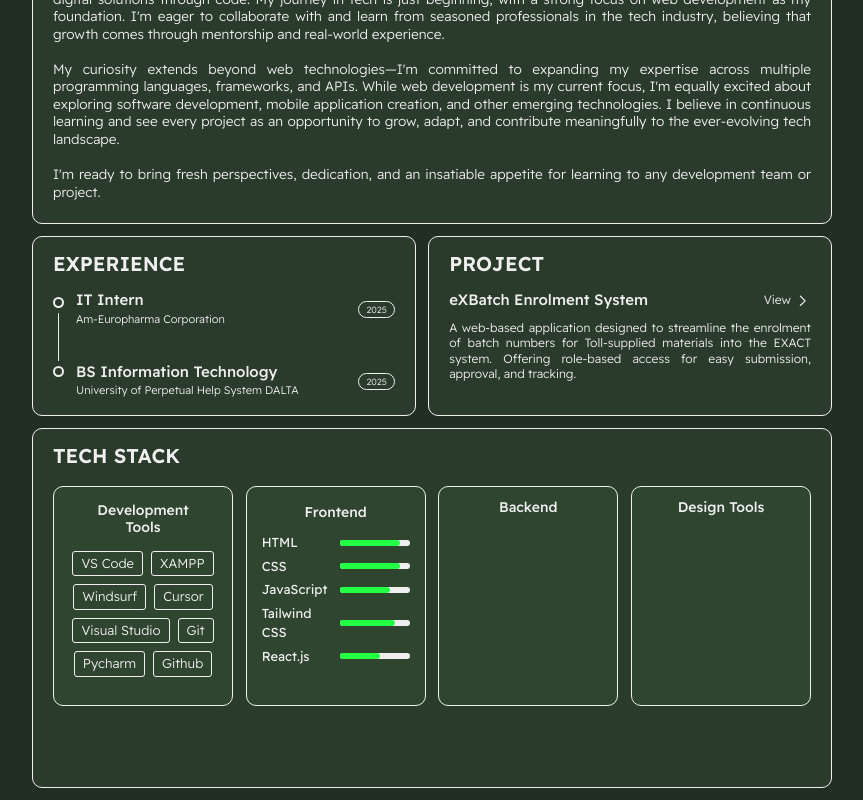
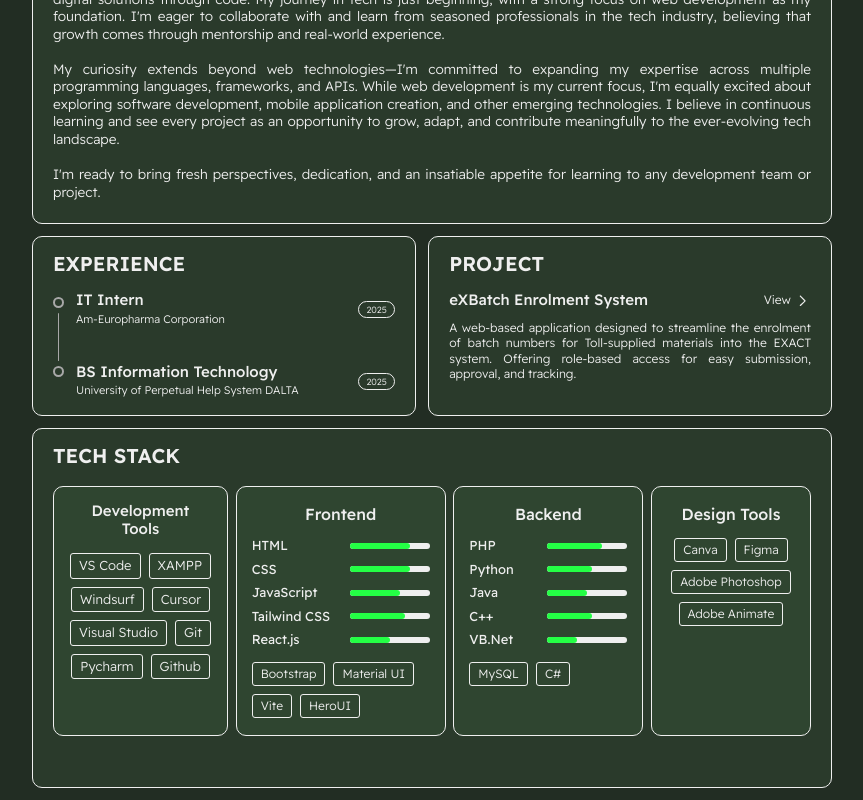
Before and after one commit to dkfkwps7/dkfkwps-portfolio, a React (Vite) app: page / in a window 1280 px wide. Shown: the part 336-1136 px from the top of the page, without its empty margins (208-1071 px from the left). Built offline with nearby package versions, Linux system fonts and the light colour scheme.

Commit message:
Done Tech Stack Contents

```diff
--- a/src/Components/Hero/Hero.jsx
+++ b/src/Components/Hero/Hero.jsx
@@ -61,17 +61,17 @@ const Hero = () => {
           height: "11px",
           borderRadius: "50%",
           backgroundColor: hoveredIndex === index ? "#24FF45" : "transparent",
-          border: "2px solid #EFEFEF",
+          border: "2px solid #A8A8A8",
           transition: "background-color 0.3s ease",
         }}
       />
 
       <div
         style={{
-          width: "1.5px",
+          width: "1.4px",
           height: "50px",
           borderRadius: "15px",
-          backgroundColor: "#EFEFEF",
+          backgroundColor: "#A8A8A8",
           margin: "5px ",
         }}
       />
@@ -83,7 +83,7 @@ const Hero = () => {
           borderRadius: "50%",
           backgroundColor:
             hoveredIndex === index + 1 ? "#24FF45" : "transparent",
-          border: "2px solid #EFEFEF",
+          border: "2px solid #A8A8A8",
           transition: "background-color 0.3s ease",
         }}
       />
@@ -98,6 +98,7 @@ const Hero = () => {
         style={{
           width: "800px",
           height: "180px",
+          cursor: "default",
         }}
       >
         <div className="profile-image mr-9">
@@ -231,6 +232,7 @@ const Hero = () => {
           border: "#EFEFEF solid 1px",
           borderRadius: "10px",
           padding: "20px",
+          cursor: "default",
         }}
       >
         <h2
@@ -290,6 +292,7 @@ const Hero = () => {
             border: "#EFEFEF solid 1px",
             borderRadius: "10px",
             padding: "20px",
+            cursor: "default",
           }}
         >
           <h2
@@ -449,6 +452,7 @@ const Hero = () => {
               fontSize: "20px",
               color: "#EFEFEF",
               marginBottom: "10px",
+              cursor: "default",
             }}
           >
             PROJECT
@@ -462,6 +466,7 @@ const Hero = () => {
                   fontWeight: "500",
                   fontSize: "15px",
                   color: "#EFEFEF",
+                  cursor: "default",
                 }}
               >
                 eXBatch Enrolment System
@@ -513,6 +518,7 @@ const Hero = () => {
                 color: "#EFEFEF",
                 lineHeight: "1.3",
                 textAlign: "justify",
+                cursor: "default",
               }}
             >
               A web-based application designed to streamline the enrolment of
@@ -555,8 +561,8 @@ const Hero = () => {
           <div
             className="tech-category"
             style={{
-              width: "180px",
-              height: "220px",
+              width: "175px",
+              height: "250px",
               backgroundColor: "#2F4530",
               borderRadius: "10px",
               border: "#EFEFEF solid 1px",
@@ -568,7 +574,7 @@ const Hero = () => {
               style={{
                 fontFamily: "Readex Pro, sans-serif",
                 fontWeight: "500",
-                fontSize: "14px",
+                fontSize: "15px",
                 color: "#EFEFEF",
                 textAlign: "center",
                 marginBottom: "15px",
@@ -613,8 +619,8 @@ const Hero = () => {
           <div
             className="tech-category"
             style={{
-              width: "180px",
-              height: "220px",
+              width: "210px",
+              height: "250px",
               backgroundColor: "#2F4530",
               borderRadius: "10px",
               border: "#EFEFEF solid 1px",
@@ -626,7 +632,7 @@ const Hero = () => {
               style={{
                 fontFamily: "Readex Pro, sans-serif",
                 fontWeight: "500",
-                fontSize: "14px",
+                fontSize: "16px",
                 color: "#EFEFEF",
                 textAlign: "center",
                 marginBottom: "10px",
@@ -647,7 +653,7 @@ const Hero = () => {
               </span>
               <div
                 style={{
-                  width: "70px",
+                  width: "80px",
                   height: "6px",
                   backgroundColor: "#EFEFEF",
                   borderRadius: "3px",
@@ -678,7 +684,7 @@ const Hero = () => {
               </span>
               <div
                 style={{
-                  width: "70px",
+                  width: "80px",
                   height: "6px",
                   backgroundColor: "#EFEFEF",
                   borderRadius: "3px",
@@ -709,7 +715,7 @@ const Hero = () => {
               </span>
               <div
                 style={{
-                  width: "70px",
+                  width: "80px",
                   height: "6px",
                   backgroundColor: "#EFEFEF",
                   borderRadius: "3px",
@@ -740,7 +746,7 @@ const Hero = () => {
               </span>
               <div
                 style={{
-                  width: "70px",
+                  width: "80px",
                   height: "6px",
                   backgroundColor: "#EFEFEF",
                   borderRadius: "3px",
@@ -771,7 +777,7 @@ const Hero = () => {
               </span>
               <div
                 style={{
-                  width: "70px",
+                  width: "80px",
                   height: "6px",
                   backgroundColor: "#EFEFEF",
                   borderRadius: "3px",
@@ -789,18 +795,40 @@ const Hero = () => {
                 />
               </div>
             </div>
+            <div className="flex flex-wrap gap-2 mt-3">
+              {["Bootstrap", "Material UI", "Vite", "HeroUI"].map(
+                (frontend) => (
+                  <span
+                    key={frontend}
+                    className="frontend-tag"
+                    style={{
+                      fontFamily: "Readex Pro, sans-serif",
+                      fontWeight: "300",
+                      fontSize: "12px",
+                      color: "#EFEFEF",
+                      border: "1px solid #EFEFEF",
+                      borderRadius: "3px",
+                      padding: "2px 8px",
+                      display: "inline-block",
+                    }}
+                  >
+                    {frontend}
+                  </span>
+                )
+              )}
+            </div>
           </div>
 
           {/* Backend Container */}
           <div
             className="tech-category"
             style={{
-              width: "180px",
-              height: "220px",
+              width: "190px",
+              height: "250px",
               backgroundColor: "#2F4530",
               borderRadius: "10px",
               border: "#EFEFEF solid 1px",
-              padding: "10px",
+              padding: "15px",
               marginBottom: "15px",
             }}
           >
@@ -808,7 +836,7 @@ const Hero = () => {
               style={{
                 fontFamily: "Readex Pro, sans-serif",
                 fontWeight: "500",
-                fontSize: "14px",
+                fontSize: "16px",
                 color: "#EFEFEF",
                 textAlign: "center",
                 marginBottom: "10px",
@@ -816,19 +844,198 @@ const Hero = () => {
             >
               Backend
             </h3>
-            {/* Content will go here */}
+
+            <div className="flex items-center justify-between mb-1">
+              <span
+                style={{
+                  fontFamily: "Readex Pro, sans-serif",
+                  fontWeight: "400",
+                  fontSize: "13px",
+                  color: "#EFEFEF",
+                }}
+              >
+                PHP
+              </span>
+              <div
+                style={{
+                  width: "80px",
+                  height: "6px",
+                  backgroundColor: "#EFEFEF",
+                  borderRadius: "3px",
+                  position: "relative",
+                }}
+              >
+                <div
+                  style={{
+                    width: "55px",
+                    height: "6px",
+                    backgroundColor: "#24FF45",
+                    borderRadius: "3px",
+                    position: "absolute",
+                  }}
+                />
+              </div>
+            </div>
+
+            <div className="flex items-center justify-between mb-1">
+              <span
+                style={{
+                  fontFamily: "Readex Pro, sans-serif",
+                  fontWeight: "400",
+                  fontSize: "13px",
+                  color: "#EFEFEF",
+                }}
+              >
+                Python
+              </span>
+              <div
+                style={{
+                  width: "80px",
+                  height: "6px",
+                  backgroundColor: "#EFEFEF",
+                  borderRadius: "3px",
+                  position: "relative",
+                }}
+              >
+                <div
+                  style={{
+                    width: "45px",
+                    height: "6px",
+                    backgroundColor: "#24FF45",
+                    borderRadius: "3px",
+                    position: "absolute",
+                  }}
+                />
+              </div>
+            </div>
+
+            <div className="flex items-center justify-between mb-1">
+              <span
+                style={{
+                  fontFamily: "Readex Pro, sans-serif",
+                  fontWeight: "400",
+                  fontSize: "13px",
+                  color: "#EFEFEF",
+                }}
+              >
+                Java
+              </span>
+              <div
+                style={{
+                  width: "80px",
+                  height: "6px",
+                  backgroundColor: "#EFEFEF",
+                  borderRadius: "3px",
+                  position: "relative",
+                }}
+              >
+                <div
+                  style={{
+                    width: "40px",
+                    height: "6px",
+                    backgroundColor: "#24FF45",
+                    borderRadius: "3px",
+                    position: "absolute",
+                  }}
+                />
+              </div>
+            </div>
+
+            <div className="flex items-center justify-between mb-1">
+              <span
+                style={{
+                  fontFamily: "Readex Pro, sans-serif",
+                  fontWeight: "400",
+                  fontSize: "13px",
+                  color: "#EFEFEF",
+                }}
+              >
+                C++
+              </span>
+              <div
+                style={{
+                  width: "80px",
+                  height: "6px",
+                  backgroundColor: "#EFEFEF",
+                  borderRadius: "3px",
+                  position: "relative",
+                }}
+              >
+                <div
+                  style={{
+                    width: "45px",
+                    height: "6px",
+                    backgroundColor: "#24FF45",
+                    borderRadius: "3px",
+                    position: "absolute",
+                  }}
+                />
+              </div>
+            </div>
+
+            <div className="flex items-center justify-between mb-1">
+              <span
+                style={{
+                  fontFamily: "Readex Pro, sans-serif",
+                  fontWeight: "400",
+                  fontSize: "13px",
+                  color: "#EFEFEF",
+                }}
+              >
+                VB.Net
+              </span>
+              <div
+                style={{
+                  width: "80px",
+                  height: "6px",
+                  backgroundColor: "#EFEFEF",
+                  borderRadius: "3px",
+                  position: "relative",
+                }}
+              >
+                <div
+                  style={{
+                    width: "30px",
+                    height: "6px",
+                    backgroundColor: "#24FF45",
+                    borderRadius: "3px",
+                    position: "absolute",
+                  }}
+                />
+              </div>
+            </div>
+            <div className="flex flex-wrap gap-2 mt-3">
+              {["MySQL", "C#"].map((frontend) => (
+                <span
+                  key={frontend}
+                  className="backend-tag"
+                  style={{
+                    fontFamily: "Readex Pro, sans-serif",
+                    fontWeight: "300",
+                    fontSize: "12px",
+                    color: "#EFEFEF",
+                    border: "1px solid #EFEFEF",
+                    borderRadius: "3px",
+                    padding: "2px 8px",
+                    display: "inline-block",
+                  }}
+                >
+                  {frontend}
+                </span>
+              ))}
+            </div>
           </div>
 
           {/* Design Tools Container */}
           <div
             className="tech-category"
             style={{
-              width: "180px",
-              height: "220px",
+              width: "160px",
+              height: "250px",
               backgroundColor: "#2F4530",
               borderRadius: "10px",
               border: "#EFEFEF solid 1px",
-              padding: "10px",
+              padding: "15px",
               marginBottom: "15px",
             }}
           >
@@ -836,7 +1043,7 @@ const Hero = () => {
               style={{
                 fontFamily: "Readex Pro, sans-serif",
                 fontWeight: "500",
-                fontSize: "14px",
+                fontSize: "16px",
                 color: "#EFEFEF",
                 textAlign: "center",
                 marginBottom: "10px",
@@ -844,7 +1051,28 @@ const Hero = () => {
             >
               Design Tools
             </h3>
-            {/* Content will go here */}
+            <div className="flex flex-wrap justify-center gap-2 mt-3">
+              {["Canva", "Figma", "Adobe Photoshop", "Adobe Animate"].map(
+                (frontend) => (
+                  <span
+                    key={frontend}
+                    className="design-tag"
+                    style={{
+                      fontFamily: "Readex Pro, sans-serif",
+                      fontWeight: "300",
+                      fontSize: "12px",
+                      color: "#EFEFEF",
+                      border: "1px solid #EFEFEF",
+                      borderRadius: "3px",
+                      padding: "2px 8px",
+                      display: "inline-block",
+                    }}
+                  >
+                    {frontend}
+                  </span>
+                )
+              )}
+            </div>
           </div>
         </div>
       </div>
```
